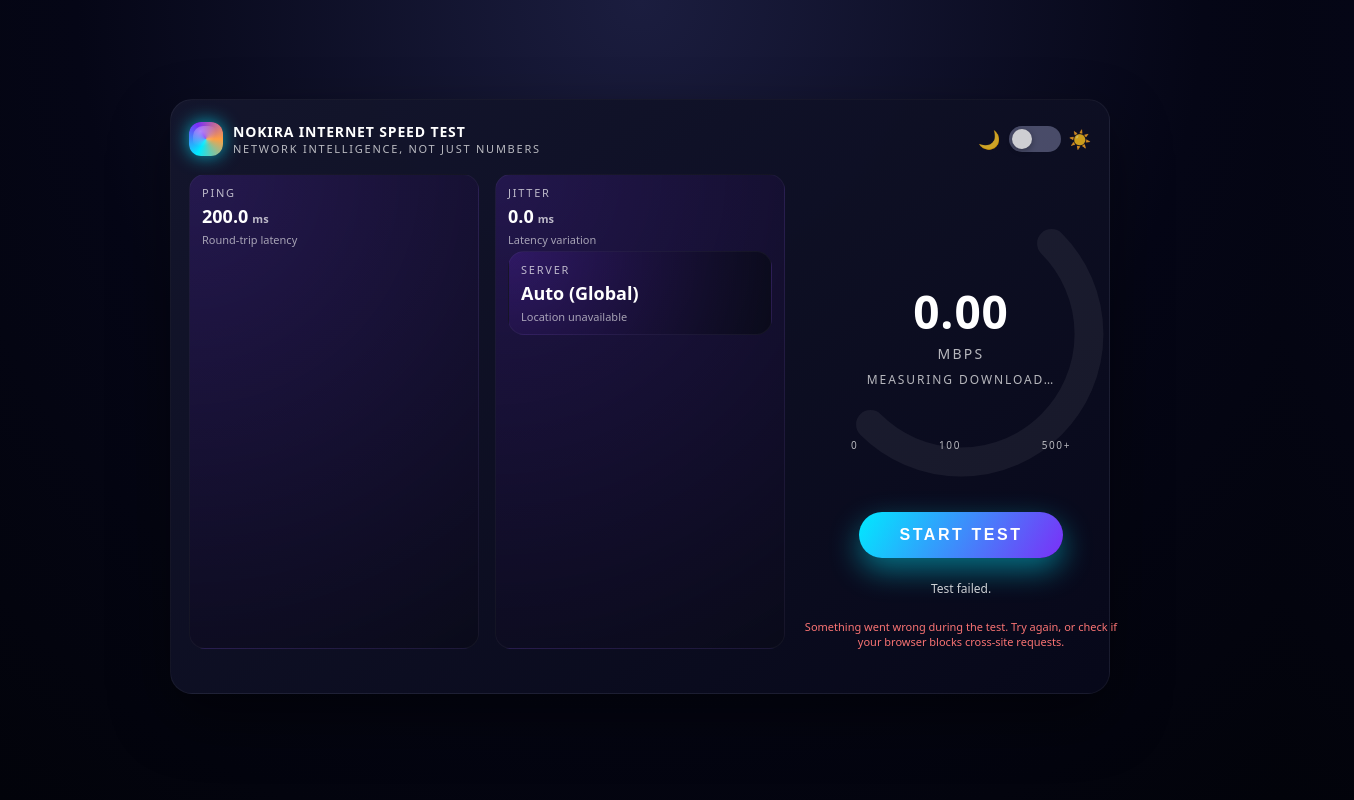
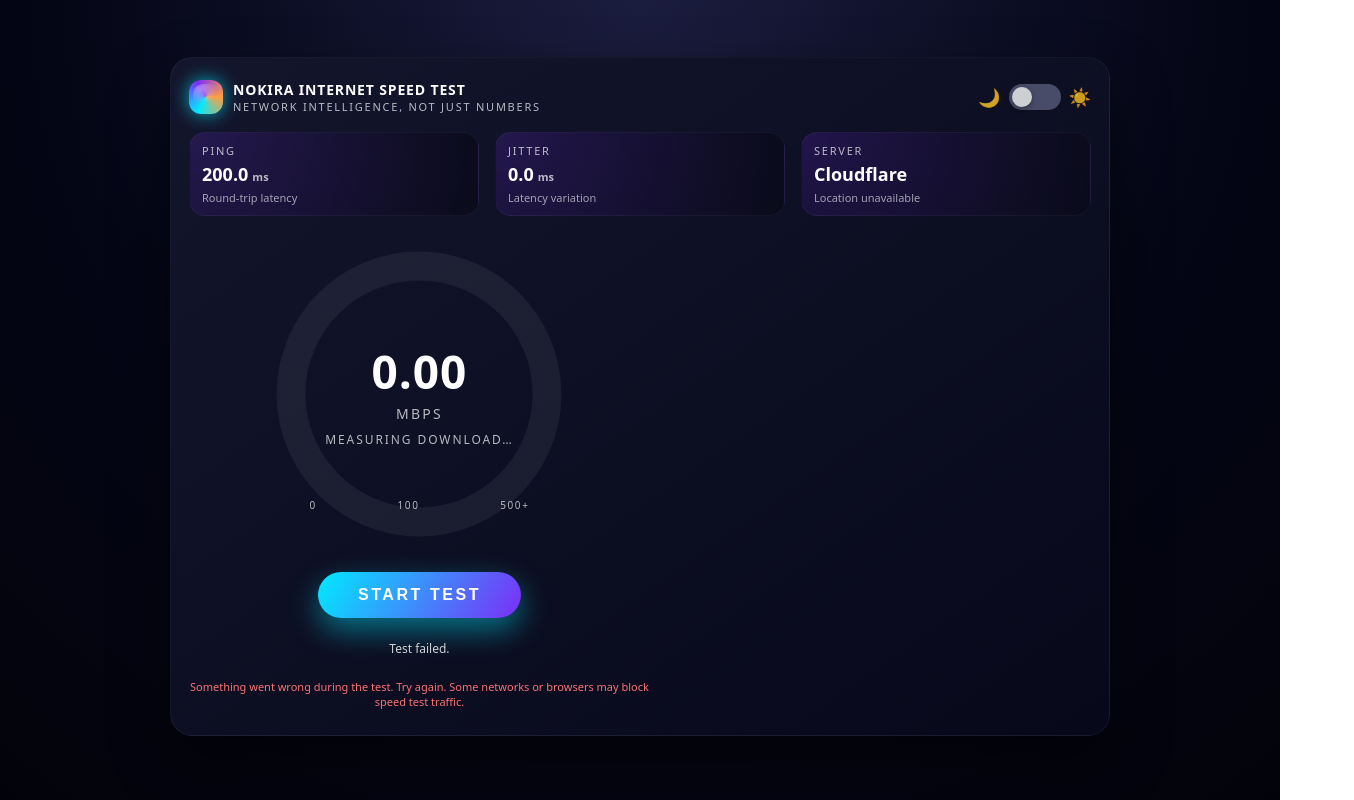
Before and after one commit to live-by-unix/Nokira-Internet-Speed-Test, a plain HTML site: page index.html in a window 1280 px wide. Both pictures are taken after a click on the button "START TEST". Shown: the whole page, 1354 px wide, since content can reach past the window. Drawn offline with Linux system fonts and the light colour scheme; no server answers.

Commit message:
Refactor speed test parameters and server labels
Updated various constants and elements related to speed testing, including gauge parameters and server information.

```diff
--- a/index.html
+++ b/index.html
@@ -7,17 +7,13 @@
   <style>
     :root {
       --bg-dark: #050616;
-      --bg-dark-elevated: #141629;
       --bg-light: #f5f5f9;
-      --bg-light-elevated: #ffffff;
       --text-dark: #ffffff;
       --text-light: #111827;
       --accent1: #00eaff;
       --accent2: #7b2ff7;
       --accent3: #ff9f43;
       --danger: #f97373;
-      --muted-dark: #9ca3c7;
-      --muted-light: #6b7280;
       --radius-card: 22px;
       --transition-fast: 0.18s ease;
       --transition-med: 0.3s ease;
@@ -299,8 +295,8 @@
       stroke-width: 18;
       stroke-linecap: round;
       stroke: url(#gaugeGradient);
-      stroke-dasharray: 565;
-      stroke-dashoffset: 565;
+      stroke-dasharray: 503;
+      stroke-dashoffset: 503;
       filter: drop-shadow(0 0 12px rgba(0, 234, 255, 0.7));
       transition: stroke-dashoffset 0.4s ease-out;
     }
@@ -687,12 +683,12 @@
           <div class="stat-value">
             <span id="jitterValue">--</span><span class="stat-unit">ms</span>
           </div>
-          <div class="stat-sub">Latency variation</</div>
+          <div class="stat-sub">Latency variation</div>
         </div>
         <div class="stat-card">
           <div class="stat-label">Server</div>
           <div class="stat-value">
-            <span id="serverValue">Auto</span>
+            <span id="serverValue">Cloudflare</span>
           </div>
           <div class="stat-sub" id="locationValue">Detecting location…</div>
         </div>
@@ -709,15 +705,8 @@
                   <stop offset="100%" stop-color="#ff9f43" />
                 </linearGradient>
               </defs>
-              <path
-                class="gauge-bg"
-                d="M20,100 A80,80 0 1,1 180,100"
-              />
-              <path
-                id="gaugeArc"
-                class="gauge-arc"
-                d="M20,100 A80,80 0 1,1 180,100"
-              />
+              <circle class="gauge-bg" cx="100" cy="100" r="80" />
+              <circle id="gaugeArc" class="gauge-arc" cx="100" cy="100" r="80" />
             </svg>
             <div class="gauge-center">
               <div class="speed-value" id="speedValue">0.00</div>
@@ -829,7 +818,12 @@
     const emailBtn = document.getElementById("emailBtn");
 
     const GAUGE_MAX_MBPS = 500;
-    const GAUGE_LENGTH = 565;
+    const GAUGE_LENGTH = 503; // 2πr for r=80 ≈ 502.65
+
+    const CLOUDFLARE_PING_URL = "https://speed.cloudflare.com/__down?bytes=1";
+    const CLOUDFLARE_DOWNLOAD_URL = "https://speed.cloudflare.com/__down?bytes=20000000";
+    const CLOUDFLARE_UPLOAD_URL = "https://speed.cloudflare.com/__up";
+    const IP_INFO_URL = "https://ipapi.co/json/"; // no token
 
     let lastSpeedDisplay = 0;
     let currentTheme = "dark";
@@ -888,12 +882,11 @@
     }
 
     async function measurePingAndJitter(iterations = 8) {
-      const url = "https://www.cloudflare.com/cdn-cgi/trace";
       const times = [];
       for (let i = 0; i < iterations; i++) {
         const start = performance.now();
         try {
-          await fetch(url, { cache: "no-store", mode: "no-cors" });
+          await fetch(CLOUDFLARE_PING_URL, { cache: "no-store" });
           const end = performance.now();
           times.push(end - start);
         } catch (e) {
@@ -914,14 +907,13 @@
     }
 
     async function measureDownload() {
-      const url = "https://speed.hetzner.de/10MB.bin";
       const startTime = performance.now();
       let bytes = 0;
       const controller = new AbortController();
-      const timeout = setTimeout(() => controller.abort(), 15000);
+      const timeout = setTimeout(() => controller.abort(), 20000);
 
       try {
-        const response = await fetch(url, {
+        const response = await fetch(CLOUDFLARE_DOWNLOAD_URL, {
           cache: "no-store",
           signal: controller.signal,
         });
@@ -931,7 +923,7 @@
           if (done) break;
           bytes += value.length;
           const elapsed = (performance.now() - startTime) / 1000;
-          if (elapsed > 1) {
+          if (elapsed > 0.5) {
             const mbps = (bytes * 8) / elapsed / 1_000_000;
             animateSpeed(mbps, "Measuring download…");
             updateGauge(mbps);
@@ -948,16 +940,15 @@
     }
 
     async function measureUpload() {
-      const url = "https://httpbin.org/post";
-      const sizeBytes = 2_000_000;
+      const sizeBytes = 4_000_000;
       const payload = new Uint8Array(sizeBytes);
       crypto.getRandomValues(payload);
       const startTime = performance.now();
       const controller = new AbortController();
-      const timeout = setTimeout(() => controller.abort(), 15000);
+      const timeout = setTimeout(() => controller.abort(), 20000);
 
       try {
-        await fetch(url, {
+        await fetch(CLOUDFLARE_UPLOAD_URL, {
           method: "POST",
           body: payload,
           signal: controller.signal,
@@ -974,7 +965,7 @@
 
     async function fetchIPInfo() {
       try {
-        const res = await fetch("https://ipapi.co/json/");
+        const res = await fetch(IP_INFO_URL, { cache: "no-store" });
         if (!res.ok) throw new Error("IP API error");
         const data = await res.json();
         return {
@@ -1171,7 +1162,7 @@
 
         const locParts = [ipInfo.city, ipInfo.region, ipInfo.country].filter(Boolean);
         locationValueEl.textContent = locParts.length ? locParts.join(", ") : "Location unavailable";
-        serverValueEl.textContent = "Auto (" + (ipInfo.country || "Global") + ")";
+        serverValueEl.textContent = "Cloudflare" + (ipInfo.country ? " (" + ipInfo.country + ")" : "");
 
         ispPill.textContent = ipInfo.isp || "Unknown ISP";
 
@@ -1190,12 +1181,14 @@
         lastResults.download = down;
         downResultEl.textContent = down.toFixed(2);
         animateSpeed(down, "Download");
+        updateGauge(down);
 
         setStatus("Measuring upload speed…");
         const up = await measureUpload();
         lastResults.upload = up;
         upResultEl.textContent = up.toFixed(2);
         animateSpeed(down, "Download (peak)");
+        updateGauge(down);
 
         const ispGuess = guessISP(ipInfo, down, up, ping);
         lastResults.isp = ispGuess;
@@ -1208,7 +1201,7 @@
         setStatus("Done. Scroll your analysis, then copy or email your results.");
       } catch (e) {
         console.error(e);
-        setError("Something went wrong during the test. Try again, or check if your browser blocks cross‑site requests.");
+        setError("Something went wrong during the test. Try again. Some networks or browsers may block speed test traffic.");
         setStatus("Test failed.");
       } finally {
         startBtn.classList.remove("disabled");
```
